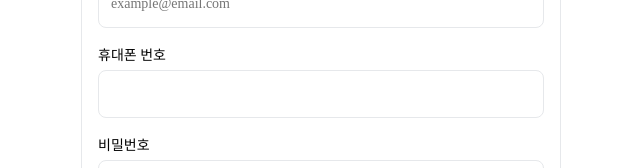
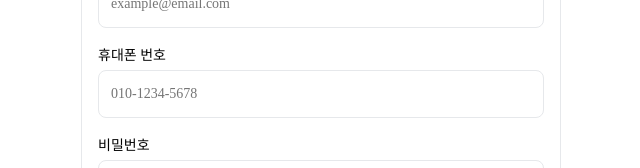
Before and after one commit to jeongyou/wolbu-FE-assignment, a Next.js app: page /signup in a window 1280 px wide. Shown: the part 212-380 px from the top of the page, without its empty margins (319-959 px from the left). Built offline with nearby package versions, Linux system fonts and the light colour scheme.

Commit message:
feat: 전화번호 필드 컴포넌트 분리

```diff
--- /dev/null
+++ b/src/features/signup/components/SignUpForm/PhoneField.tsx
@@ -0,0 +1,41 @@
+'use client';
+
+import { FocusEvent } from 'react';
+import { Input, InputBase } from '@/shared/components/Input';
+import { FieldError, UseFormRegisterReturn } from 'react-hook-form';
+
+type PhoneFieldProps = {
+  registration: UseFormRegisterReturn<'phone'>;
+  value: string;
+  error?: FieldError;
+  onChange: (next: string) => void;
+  onBlur: (event: FocusEvent<HTMLInputElement>) => void;
+};
+
+const PhoneField = ({
+  registration,
+  value,
+  error,
+  onChange,
+  onBlur,
+}: PhoneFieldProps) => {
+  return (
+    <Input label='휴대폰 번호' error={error?.message}>
+      <InputBase
+        placeholder='010-1234-5678'
+        inputMode='tel'
+        autoComplete='tel-national'
+        {...registration}
+        value={value}
+        onChange={(event) => {
+          onChange(event.target.value);
+        }}
+        onBlur={(event) => {
+          onBlur(event);
+        }}
+      />
+    </Input>
+  );
+};
+
+export default PhoneField;
--- a/src/features/signup/components/SignUpForm/index.tsx
+++ b/src/features/signup/components/SignUpForm/index.tsx
@@ -8,29 +8,40 @@ import { useState } from 'react';
 import ConfirmButton from '../ConfirmButton';
 import NameField from './NameField';
 import EmailField from './EmailField';
-import { validateEmail } from '../../utils/validators';
+import PhoneField from './PhoneField';
 
-type SignUpFormValues = {
-  name: string;
-  email: string;
-};
+import { usePhoneField } from '../../hooks/usePhoneField';
+import { useEmailField } from '../../hooks/useEmailField';
+import { SignUpFormValues } from '../../types';
+import { formatPhone } from '../../utils/validatePhone';
 
 const SignUpForm = () => {
   const {
     register,
     handleSubmit,
     formState: { errors },
+    setValue,
+    watch,
   } = useForm<SignUpFormValues>({
     defaultValues: {
       name: '',
       email: '',
+      phone: '',
     },
     mode: 'onBlur',
   });
 
   const onSubmit = (values: SignUpFormValues) => {
-    console.log(values);
+    console.log({ ...values, phone: formatPhone(values.phone) });
   };
+
+  const { registration: emailRegistration } = useEmailField({ register });
+  const {
+    phoneValue,
+    registration: phoneRegistration,
+    handleChange: handlePhoneChange,
+    handleBlur: handlePhoneBlur,
+  } = usePhoneField({ register, setValue, watch });
 
   const [role, setRole] = useState<Role | null>(null);
   return (
@@ -41,14 +52,15 @@ const SignUpForm = () => {
           error={errors.name}
         />
 
-        <EmailField
-          registration={register('email', { validate: validateEmail })}
-          error={errors.email}
+        <EmailField registration={emailRegistration} error={errors.email} />
+
+        <PhoneField
+          registration={phoneRegistration}
+          value={phoneValue}
+          error={errors.phone}
+          onChange={handlePhoneChange}
+          onBlur={handlePhoneBlur}
         />
-
-        <Input label='휴대폰 번호'>
-          <InputBase />
-        </Input>
 
         <Input
           label='비밀번호'
```
